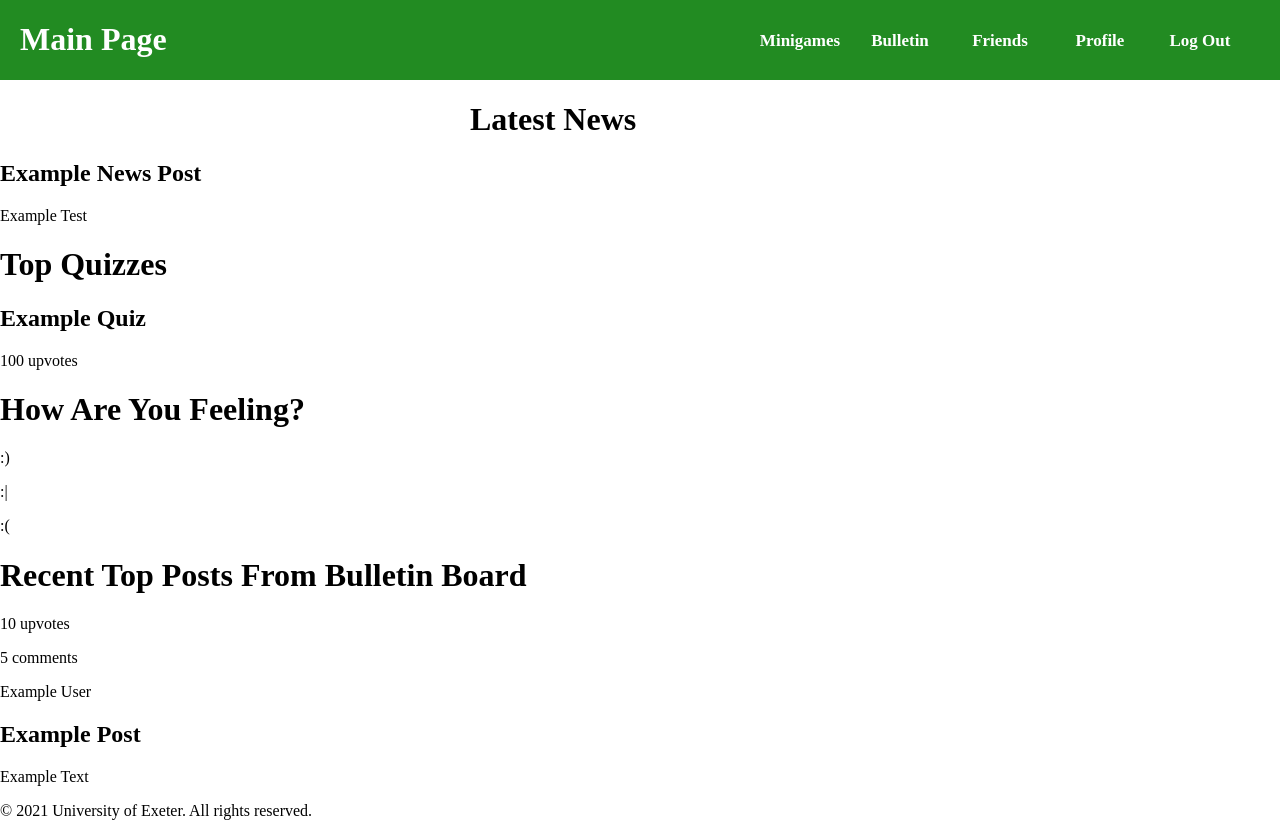
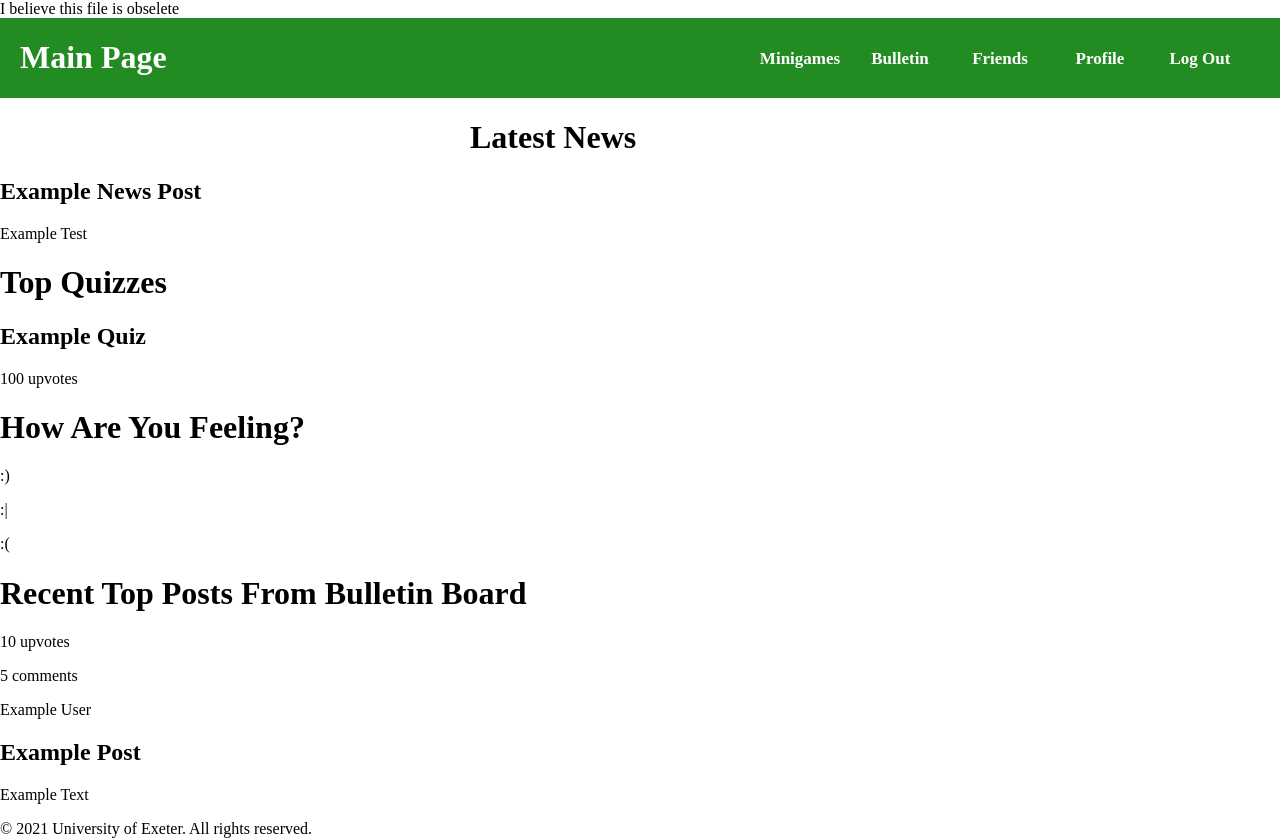
Before and after one commit to georgia-cr/ECM2434-Group-Project, a PHP site: page /home.php in a window 1280 px wide. Run offline with PHP 8.4, Linux system fonts and the light colour scheme.

Commit message:
Update home.php

```diff
--- a/site/home.php
+++ b/site/home.php
@@ -5,6 +5,10 @@ dates edited:
 19/02/2021
 20/02/2021
 -->
+
+
+I believe this file is obselete
+
 
 <!DOCTYPE html>
 <html>
```
